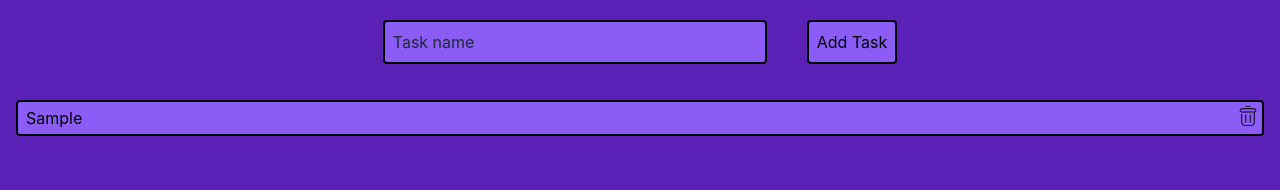
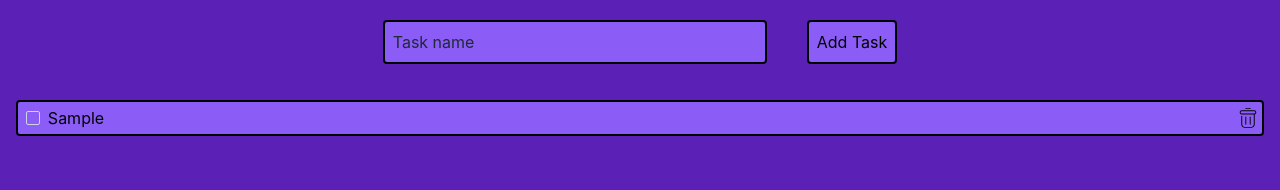
Before and after one commit to feliperflores/react-to-do-list, a React (Create React App) app: page / in a window 1280 px wide. Both pictures are taken after typing "Sample" into the empty fields and a click on the button "Add Task". Shown: the top 190 px of the page. Built offline with nearby package versions, Linux system fonts and the light colour scheme.

Commit message:
Fix styles

```diff
--- a/src/AddTaskForm.tsx
+++ b/src/AddTaskForm.tsx
@@ -22,7 +22,6 @@ function AddTaskForm({ onAddNewTask }: AddTaskFormProps) {
       <input
         name="name"
         required
-        maxLength={120}
         autoComplete="off"
         placeholder="Task name"
         className="m-5 border-2 focus:bg-violet-600 border-black rounded p-1 pl-2 w-96 bg-violet-500 placeholder:text-gray-800 "
--- a/src/TaskList/TaskItem.tsx
+++ b/src/TaskList/TaskItem.tsx
@@ -30,14 +30,20 @@ function TaskItem({ task, onRemoveTask }: TaskProps) {
   return (
     <li
       ref={listItem}
-      className="flex justify-between border-black border-2 rounded grow m-1 p-1 pl-2 w-full bg-violet-500 hover:bg-violet-600 hover:-translate-y-px hover:cursor-pointer"
+      className="flex items-center border-black border-2 rounded grow m-1 p-1 pl-2 w-full bg-violet-500 hover:bg-violet-600 hover:-translate-y-px hover:cursor-pointer"
     >
-      {task.name}
-      <TrashIcon
-        height={20}
-        width={20}
-        onClick={() => onRemoveTaskWrapper(listItem.current)}
+      <input
+        type="checkbox"
+        className="peer size-3.5 appearance-none rounded-sm border border-slate-300 accent-purple-300 checked:appearance-auto"
       />
+      <div className="w-full flex justify-between items-center">
+        <span className="break-all mx-2">{task.name}</span>
+        <TrashIcon
+          height={20}
+          width={20}
+          onClick={() => onRemoveTaskWrapper(listItem.current)}
+        />
+      </div>
     </li>
   );
 }
--- a/src/TaskList/TrashIcon.tsx
+++ b/src/TaskList/TrashIcon.tsx
@@ -11,6 +11,7 @@ function TrashIcon({ width = 64, height = 64, onClick }: TrashIconProps) {
       viewBox="0 0 128 128"
       width={width}
       height={height}
+      className="min-h-5 min-w-5"
       onClick={() => onClick()}
     >
       <title>Trash Icon</title>
```
